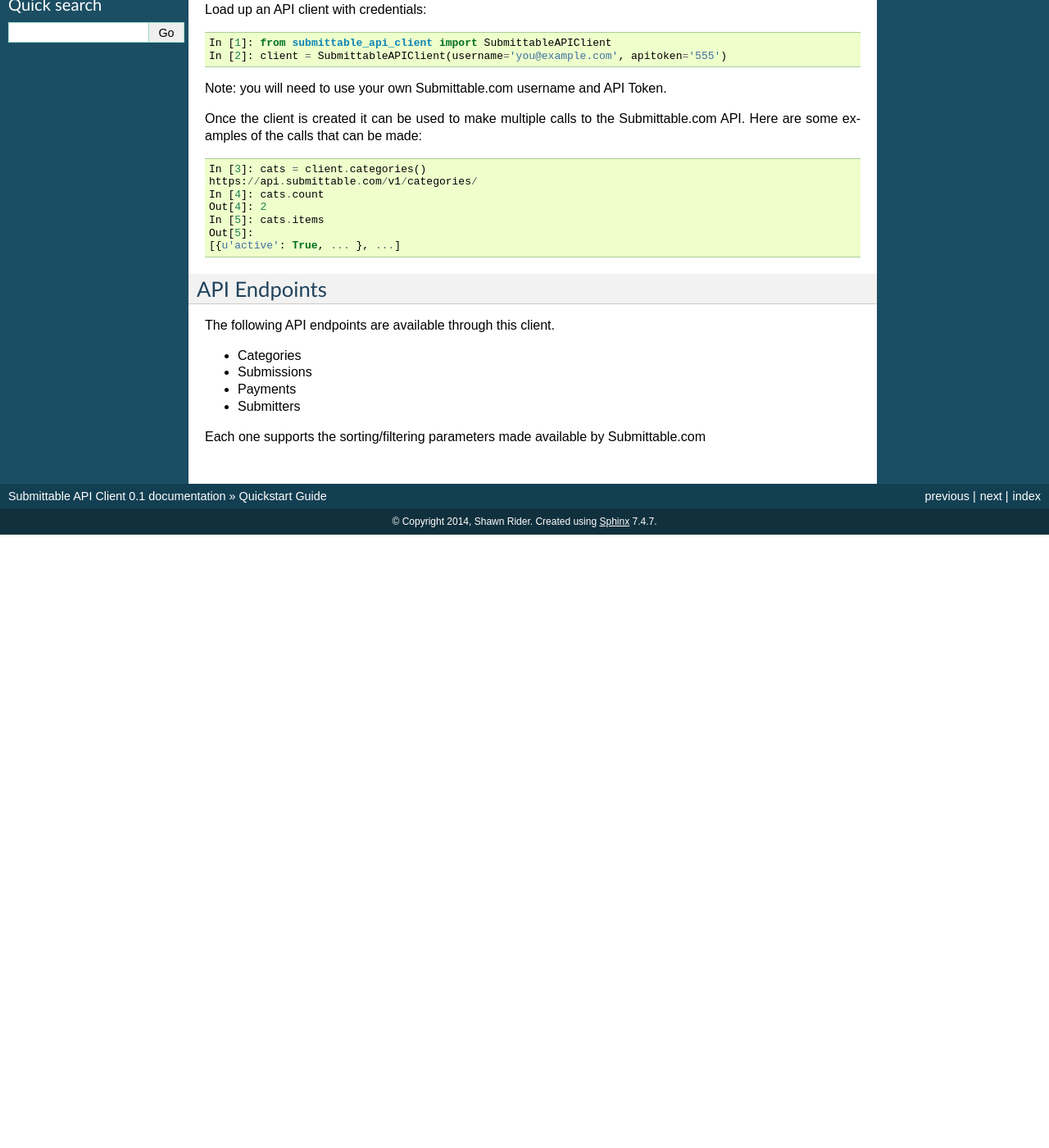
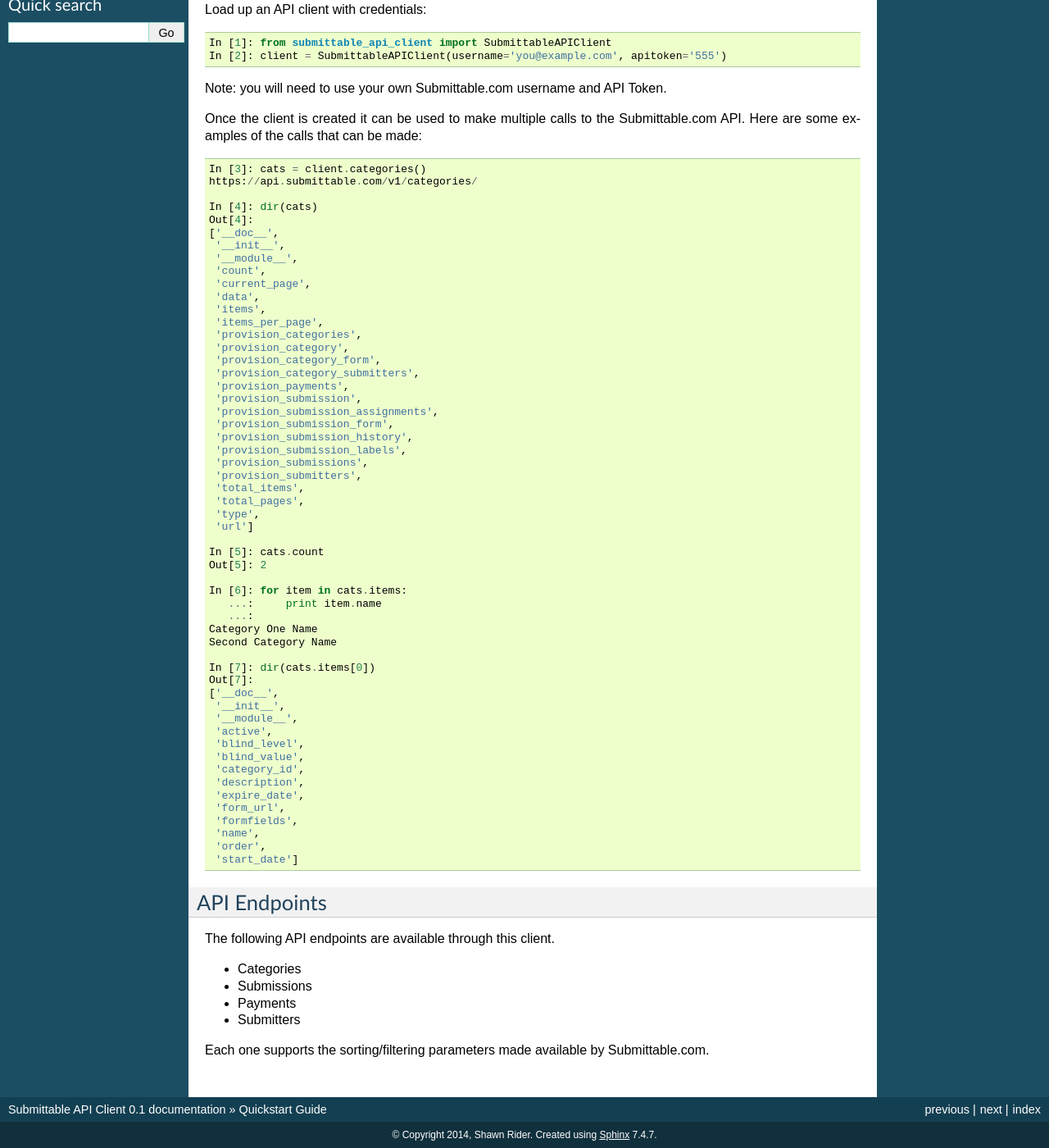
Before and after one commit to shawnr/submittable-api-client, a Sphinx documentation site: the page built from docs/source/quickstart_guide.rst, in a window 1280 px wide and 1400 px high, scrolled down 321 px. Shown: the whole window at 82% size. Built offline with Sphinx 7.4.7, drawn with Linux system fonts in a browser that asks for light colours; before the commit the page ends 973 px from its top, so only the background shows below that.

Commit message:
Updated docs.
Change-Id: I7b0d1a4e122a024b1f7d2076089e8b936264aae9

```diff
--- a/docs/source/quickstart_guide.rst
+++ b/docs/source/quickstart_guide.rst
@@ -22,11 +22,59 @@
 
     In [3]: cats = client.categories()
     https://api.submittable.com/v1/categories/
-    In [4]: cats.count
-    Out[4]: 2
-    In [5]: cats.items
-    Out[5]:
-    [{u'active': True, ... }, ...]
+
+    In [4]: dir(cats)
+    Out[4]:
+    ['__doc__',
+     '__init__',
+     '__module__',
+     'count',
+     'current_page',
+     'data',
+     'items',
+     'items_per_page',
+     'provision_categories',
+     'provision_category',
+     'provision_category_form',
+     'provision_category_submitters',
+     'provision_payments',
+     'provision_submission',
+     'provision_submission_assignments',
+     'provision_submission_form',
+     'provision_submission_history',
+     'provision_submission_labels',
+     'provision_submissions',
+     'provision_submitters',
+     'total_items',
+     'total_pages',
+     'type',
+     'url']
+
+    In [5]: cats.count
+    Out[5]: 2
+
+    In [6]: for item in cats.items:
+       ...:     print item.name
+       ...:
+    Category One Name
+    Second Category Name
+
+    In [7]: dir(cats.items[0])
+    Out[7]:
+    ['__doc__',
+     '__init__',
+     '__module__',
+     'active',
+     'blind_level',
+     'blind_value',
+     'category_id',
+     'description',
+     'expire_date',
+     'form_url',
+     'formfields',
+     'name',
+     'order',
+     'start_date']
 
 API Endpoints
 -------------
@@ -38,4 +86,4 @@
 * Submitters
 
 Each one supports the sorting/filtering parameters made available by
-Submittable.com
+Submittable.com.
```
